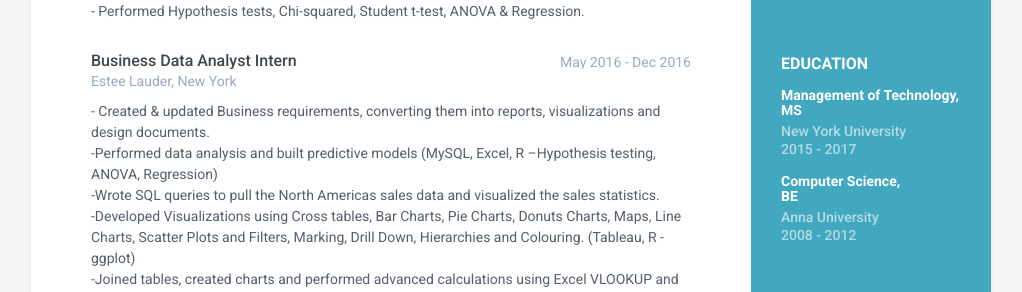
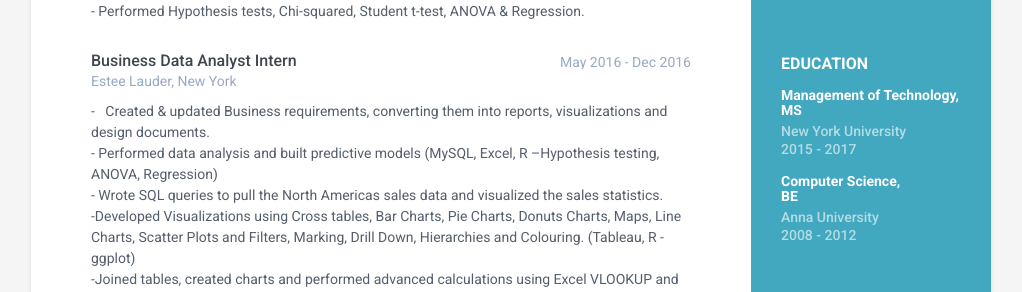
Before and after one commit to AshwinRajendran/Ashwin-CV, a Jekyll site: the page built from index.html, in a window 1280 px wide. Shown: the part 509-801 px from the top of the page, without its empty margins (129-1151 px from the left). Built offline with Jekyll 4.4.1, drawn with Linux system fonts in a browser that asks for light colours; part of the change alters nothing that is shown.

```diff
--- a/_data/experiences.yml
+++ b/_data/experiences.yml
@@ -19,9 +19,9 @@
   role: Business Data Analyst Intern
   time: May 2016 - Dec 2016
   company: Estee Lauder, New York
-  details: "- Created & updated Business requirements, converting them into reports, visualizations and design documents.<br>
-	-Performed data analysis and built predictive models (MySQL, Excel, R –Hypothesis testing, ANOVA, Regression)<br>
-	-Wrote SQL queries to pull the North Americas sales data and visualized the sales statistics. <br>
+  details: "- &nbsp; Created & updated Business requirements, converting them into reports, visualizations and design documents.<br>
+	-&nbsp;Performed data analysis and built predictive models (MySQL, Excel, R –Hypothesis testing, ANOVA, Regression)<br>
+	-&nbsp;Wrote SQL queries to pull the North Americas sales data and visualized the sales statistics. <br>
 	-Developed Visualizations using Cross tables, Bar Charts, Pie Charts, Donuts Charts, Maps, Line Charts, Scatter Plots and Filters, Marking, Drill Down, Hierarchies and Colouring. (Tableau, R - ggplot)<br>
 	-Joined tables, created charts and performed advanced calculations using Excel VLOOKUP and pivot table.<br>
 	-Used ETL process and developed OLAP cube to analyse the region wise product sales.<br>
```
